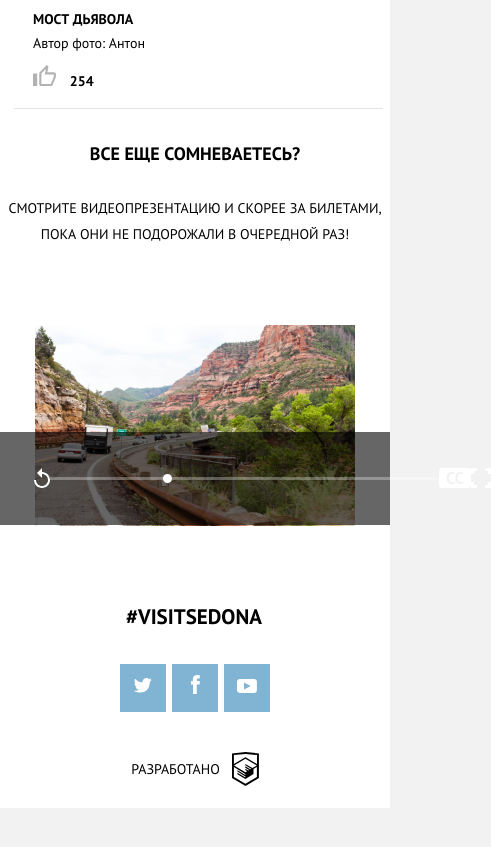
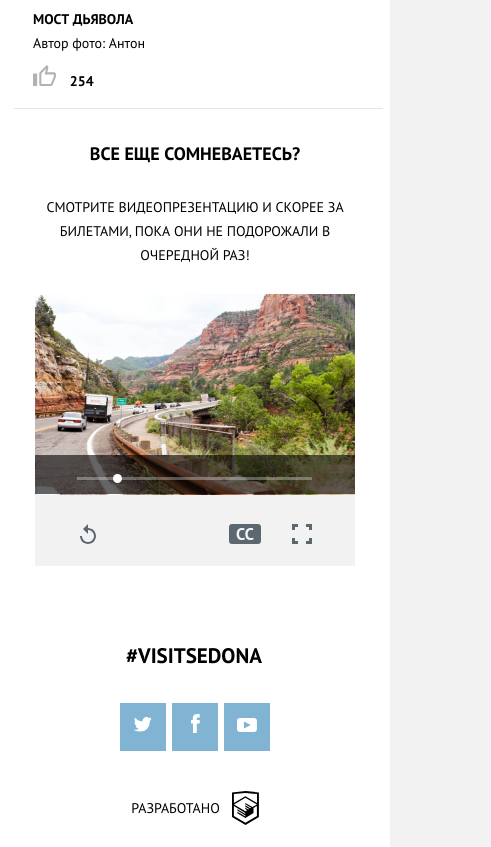
Before and after one commit to NikiAleksandrovich/S-module-2, a website: page catalog.html in a window 390 px wide. Shown: the part 2180-3027 px from the top of the page, 491 px wide, since content can reach past the window. Before the commit the page ends 2988 px from the top, so only its background shows below. Drawn offline with Linux system fonts and the light colour scheme.

Commit message:
Адаптив странцы каталога до mobile

```diff
--- a/catalog.html
+++ b/catalog.html
@@ -174,26 +174,26 @@
                   </picture>
                 </div>
                 <div class="video-preview__controls">
-                  <span class="video-preview__replay" type="button"><svg width="16" height="20" viewBox="0 0 16 20"
+                  <div class="video-preview__loading">
+                    <div class="video-preview__bar"></div>
+                    <div class="video-preview__togle"></div>
+                  </div>
+                </div>
+                <div class="video-preview__buttons">
+                  <span class="video-preview__button" type="button"><svg width="16" height="20" viewBox="0 0 16 20"
                       fill="none" xmlns="http://www.w3.org/2000/svg">
                       <path
                         d="M8 4V0L3 5L8 10V6C11.3 6 14 8.7 14 12C14 15.3 11.3 18 8 18C4.7 18 2 15.3 2 12H0C0 16.4 3.6 20 8 20C12.4 20 16 16.4 16 12C16 7.6 12.4 4 8 4Z" />
                     </svg>
                   </span>
-                  <div class="video-preview__loading">
-
-                    <div class="video-preview__bar"></div>
-                    <div class="video-preview__togle"></div>
-
-                  </div>
-                  <div class="video-preview__button">
-                    <span class="video-preview__cc" type="button"><svg width="32" height="20" viewBox="0 0 32 20"
+                  <div class="video-preview__buttons-right">
+                    <span class="video-preview__button" type="button"><svg width="32" height="20" viewBox="0 0 32 20"
                         fill="none" xmlns="http://www.w3.org/2000/svg">
                         <path
                           d="M29 0H3C1.3 0 0 1.3 0 3V17C0 18.7 1.3 20 3 20H29C30.7 20 32 18.7 32 17V3C32 1.3 30.7 0 29 0ZM14.4 15.9C13.9 16 13.3 16 12.7 16C12 16 11.3 15.9 10.7 15.7C10.1 15.5 9.5 15.1 9.1 14.7C8.7 14.3 8.3 13.6 8 12.8C7.7 12 7.6 11.1 7.6 10C7.6 8.9 7.8 7.9 8.1 7.1C8.4 6.3 8.8 5.7 9.3 5.2C9.8 4.7 10.4 4.4 11 4.2C11.5 4.1 12.2 4 12.8 4C13.5 4 14 4 14.5 4.1C15 4.2 15.3 4.3 15.6 4.4L15.2 6.3C14.9 6.2 14.6 6.1 14.3 6C13.9 6 13.5 6 13 6C12.1 6 11.4 6.3 10.8 7C10.2 7.7 10 8.7 10 10C10 10.6 10.1 11.1 10.2 11.6C10.3 12.1 10.5 12.5 10.8 12.9C11.1 13.2 11.4 13.5 11.8 13.7C12.2 13.9 12.7 14 13.2 14C13.7 14 14.1 14 14.5 13.9C14.8 13.8 15.1 13.7 15.4 13.5L15.9 15.3C15.4 15.6 14.9 15.7 14.4 15.9ZM23.1 15.9C22.6 16 22 16 21.4 16C20.7 16 20 15.9 19.4 15.7C18.8 15.5 18.2 15.1 17.8 14.7C17.3 14.2 16.9 13.6 16.7 12.8C16.4 12 16.3 11.1 16.3 10C16.3 8.9 16.5 7.9 16.8 7.1C17.1 6.3 17.5 5.7 18 5.2C18.5 4.7 19.1 4.4 19.7 4.2C20.2 4.1 20.9 4 21.5 4C22.2 4 22.7 4 23.2 4.1C23.7 4.2 24 4.3 24.3 4.4L23.9 6.3C23.6 6.2 23.3 6.1 23 6C22.6 6 22.2 6 21.7 6C20.8 6 20.1 6.3 19.5 7C18.9 7.7 18.7 8.7 18.7 10C18.7 10.6 18.8 11.1 18.9 11.6C19 12.1 19.2 12.5 19.5 12.9C19.8 13.2 20.1 13.5 20.5 13.7C20.9 13.9 21.4 14 21.9 14C22.4 14 22.8 14 23.2 13.9C23.5 13.8 23.8 13.7 24.1 13.5L24.6 15.3C24.1 15.6 23.6 15.7 23.1 15.9Z" />
                       </svg>
                     </span>
-                    <span class="video-preview__full" type="button"><svg width="20" height="20" viewBox="0 0 20 20"
+                    <span class="video-preview__button" type="button"><svg width="20" height="20" viewBox="0 0 20 20"
                         fill="none" xmlns="http://www.w3.org/2000/svg">
                         <path d="M0 0V3V6H3V3H6V0H3H0Z" />
                         <path d="M3 14H0V17V20H3H6V17H3V14Z" />
--- a/source/scss/blocks/_catalog-video.scss
+++ b/source/scss/blocks/_catalog-video.scss
@@ -8,15 +8,19 @@
       padding: 55px 0 40px 0;
     }
     @media (max-width: 767px) {
-      padding: 47px 0px 40px 0;
+      padding: 47px 0px 110px 0;
     }
   }
 }
 .video-info {
   padding: 0 0 83px 0;
   @media (max-width: 992px) {
-    padding: 0px 0 78px 0;
+    padding: 0px 0 27px 0;
   }
+  @media (max-width: 767px) {
+    padding: 0px 25px 27px 25px;
+  }
+
   // .video-info__title
 
   &__title {
@@ -33,9 +37,9 @@
 
   &__text {
     @media (max-width: 767px) {
+      line-height: 24px;
       br {
         display: none;
-        line-height: 24px;
       }
     }
   }
@@ -44,6 +48,9 @@
   max-width: 800px;
   margin: 0px auto;
   position: relative;
+  @media (max-width: 500px) {
+    max-width: 320px;
+  }
 
   // .video-preview__img
 
@@ -51,19 +58,46 @@
   }
 
   // .video-preview__controls
-
+  &__controls-wrapper {
+    @media (max-width: 500px) {
+    }
+  }
   &__controls {
-    padding: 36px 43px 29px 34px;
+    padding: 36px 43px 42px 34px;
     width: 100%;
     position: absolute;
     bottom: 1px;
     display: flex;
     justify-content: space-between;
     background-color: rgba(0, 0, 0, 0.6);
+    @media (max-width: 500px) {
+      padding: 22px 1px 11px 34px;
+    }
   }
-  &__controls svg {
+
+  // .video-preview__button
+
+  &__buttons {
+    width: 100%;
+    display: flex;
+    justify-content: space-between;
+    position: absolute;
+    bottom: 30px;
+    padding: 0 41px 0 36px;
+    @media (max-width: 500px) {
+      height: 71px;
+      bottom: -71px;
+      align-items: center;
+      padding: 14px 43px 0 45px;
+      background-color: #f2f2f2;
+    }
+  }
+  &__button svg {
     fill: $basic-white;
     cursor: pointer;
+    @media (max-width: 500px) {
+      fill: #5c6870;
+    }
   }
   &__controls svg:hover {
     fill: rgba(255, 255, 255, 0.6);
@@ -71,10 +105,7 @@
   &__controls svg:active {
     fill: rgba(255, 255, 255, 0.3);
   }
-
-  // .video-preview__button
-
-  &__button {
+  &__buttons-right {
     width: 83px;
     display: flex;
     justify-content: space-between;
@@ -93,7 +124,7 @@
   // .video-preview__bar
 
   &__bar {
-    margin: 9px 0 0 0;
+    margin: 9px 0 0 59px;
     width: 540px;
     height: 3px;
     background-color: rgba(255, 255, 255, 0.3);
@@ -101,17 +132,24 @@
     @media (max-width: 992px) {
       width: 389px;
     }
+    @media (max-width: 500px) {
+      margin: 0px 0 0 8px;
+      width: 235px;
+    }
   }
 
   // .video-preview__togle
 
   &__togle {
-    margin: -6px 0 0 113px;
+    margin: -6px 0 0 173px;
     width: 9px;
     height: 9px;
     border-radius: 50%;
     background-color: $basic-white;
     cursor: pointer;
+    @media (max-width: 500px) {
+      margin: -6px 0 0 44px;
+    }
   }
 
   // .video-preview__cc
```
Also changed, not shown: source/css/style.css, 1 other file.
